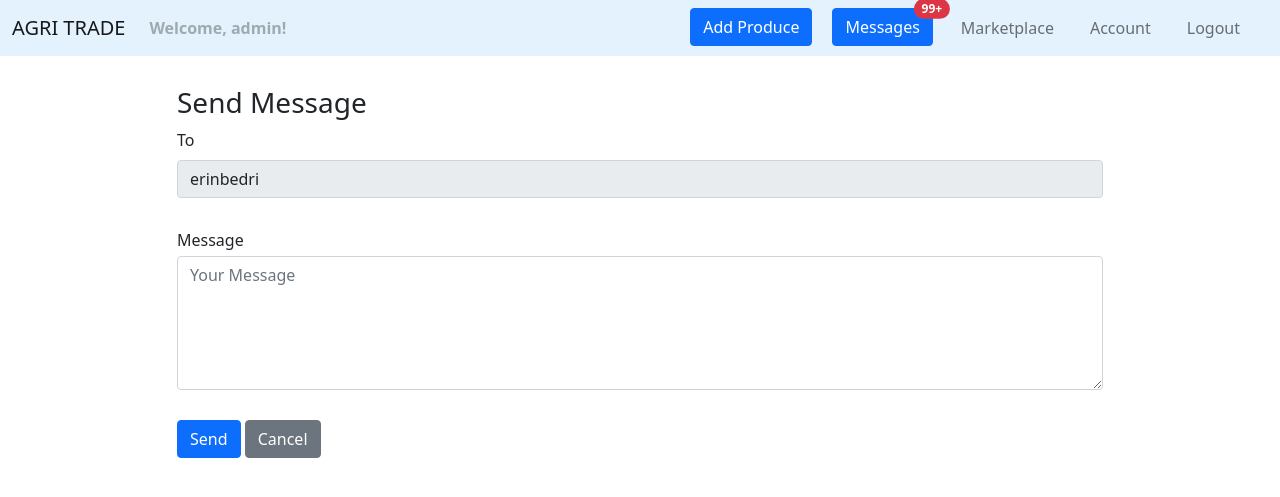
After one commit to erinbedri/Agri_Trade---django-project, a Django app: page /messages/send-message/9 in a window 1280 px wide. The commit adds this page. Shown: the top 497 px of the page. Run offline with Django 4.2, Linux system fonts and the light colour scheme; a user stored in the database is signed in; data comes from the database, SQL or seed files in the repository; both versions use the stored data as it was after the commit.

Commit message:
Fixed issue with sending message

```diff
--- a/agri_trade/marketplace/templates/marketplace/product_details.html
+++ b/agri_trade/marketplace/templates/marketplace/product_details.html
@@ -52,7 +52,7 @@
                             </div>
 
                             <a class="btn btn-primary" style="margin-top: 20px"
-                               href="#"
+                               href="{% url 'user_messages:send message' product.id %}"
                                role="button">Message Seller</a>
                         {% endif %}
 
--- /dev/null
+++ b/agri_trade/user_messages/forms.py
@@ -0,0 +1,15 @@
+from django import forms
+
+from agri_trade.user_messages.models import Message
+
+
+class SendMessageForm(forms.ModelForm):
+    class Meta:
+        model = Message
+        fields = ('body',)
+        widgets = {
+            'body': forms.Textarea(attrs={'class': 'form-control',
+                                          'placeholder': 'Your Message',
+                                          'rows': 5,
+                                          }),
+        }
--- /dev/null
+++ b/agri_trade/user_messages/templates/user_messages/send_message.html
@@ -0,0 +1,30 @@
+{% extends 'web/base.html' %}
+
+{% block content %}
+    <div class="container" style="margin-top: 30px; margin-bottom: 50px">
+        <div class="row justify-content-md-center">
+            <div class="col-md-10">
+                <h3>Send Message</h3>
+
+                <label for="messageTo" class="form-label">To</label>
+                <input disabled type="text" class="form-control" id="messageTo" aria-describedby="messageTo" value="{{ product.owner }}">
+
+                <form action="{% url 'user_messages:send message' owner.id %}" method="post">
+                    {% csrf_token %}
+
+                    <div class="row" style="margin-top: 30px">
+                        <div class="col">
+                            <label class="mb-1" {% if form.origin.errors %}style="color: red"{% endif %}>Message</label>
+                            {{ form.body }}
+                        </div>
+                    </div>
+
+                    <button type="submit" style="margin-top: 30px" class="btn btn-primary">Send</button>
+                    <a class="btn btn-secondary" style="margin-top: 30px"
+                       href="{% url 'marketplace:product details' product.id %}">Cancel</a>
+
+                </form>
+            </div>
+        </div>
+    </div>
+{% endblock %}
--- a/agri_trade/user_messages/urls.py
+++ b/agri_trade/user_messages/urls.py
@@ -3,6 +3,7 @@ from django.urls import path
 from agri_trade.user_messages import views
 
 urlpatterns = [
-    path('', views.messages, name='messages'),
-    path('message/<int:pk>', views.message, name='message')
+    path('', views.show_messages, name='messages'),
+    path('message/<int:pk>', views.show_message, name='message'),
+    path('send-message/<int:pk>', views.send_message, name='send message')
 ]
--- a/agri_trade/user_messages/views.py
+++ b/agri_trade/user_messages/views.py
@@ -1,9 +1,14 @@
-from django.shortcuts import render, get_object_or_404
+from django.contrib import messages
+from django.contrib.auth.decorators import login_required
+from django.shortcuts import render, get_object_or_404, redirect
 
+from agri_trade.marketplace.models import Product
+from agri_trade.user_messages.forms import SendMessageForm
 from agri_trade.user_messages.models import Message
 
 
-def messages(request):
+@login_required
+def show_messages(request):
     messages_inbox = Message.objects\
         .filter(receiver=request.user)\
         .order_by('-created_at')
@@ -20,7 +25,8 @@ def messages(request):
     return render(request, 'user_messages/messages.html', context)
 
 
-def message(request, pk):
+@login_required
+def show_message(request, pk):
     msg = get_object_or_404(Message, pk=pk)
 
     context = {
@@ -28,3 +34,32 @@ def message(request, pk):
     }
 
     return render(request, 'user_messages/message.html', context)
+
+
+@login_required
+def send_message(request, pk):
+    owner = get_object_or_404(Product, pk=pk).owner
+    product = get_object_or_404(Product, pk=pk)
+
+    if request.method == 'POST':
+        form = SendMessageForm(request.POST)
+        if form.is_valid():
+            message = form.save(commit=False)
+            message.sender = request.user
+            message.receiver = owner
+            message.body = request.POST['body']
+            message.save()
+            messages.success(request, 'Your message was successfully sent!')
+            return redirect('marketplace:marketplace')
+        else:
+            messages.error(request, "Your message couldn't be sent.")
+    else:
+        form = SendMessageForm({'receiver': owner})
+
+    context = {
+        'owner': owner,
+        'product': product,
+        'form': form,
+    }
+
+    return render(request, 'user_messages/send_message.html', context)
```
Also changed, not shown: agri_trade/user_messages/templates/user_messages/messages.html (+5 -5 lines), db.sqlite3.
